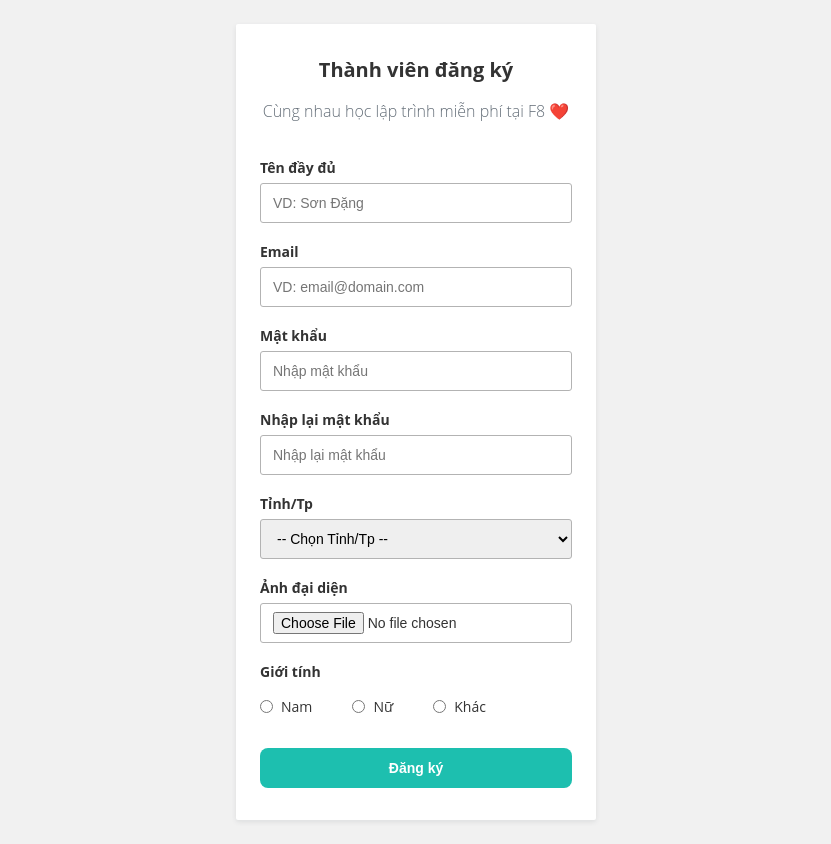
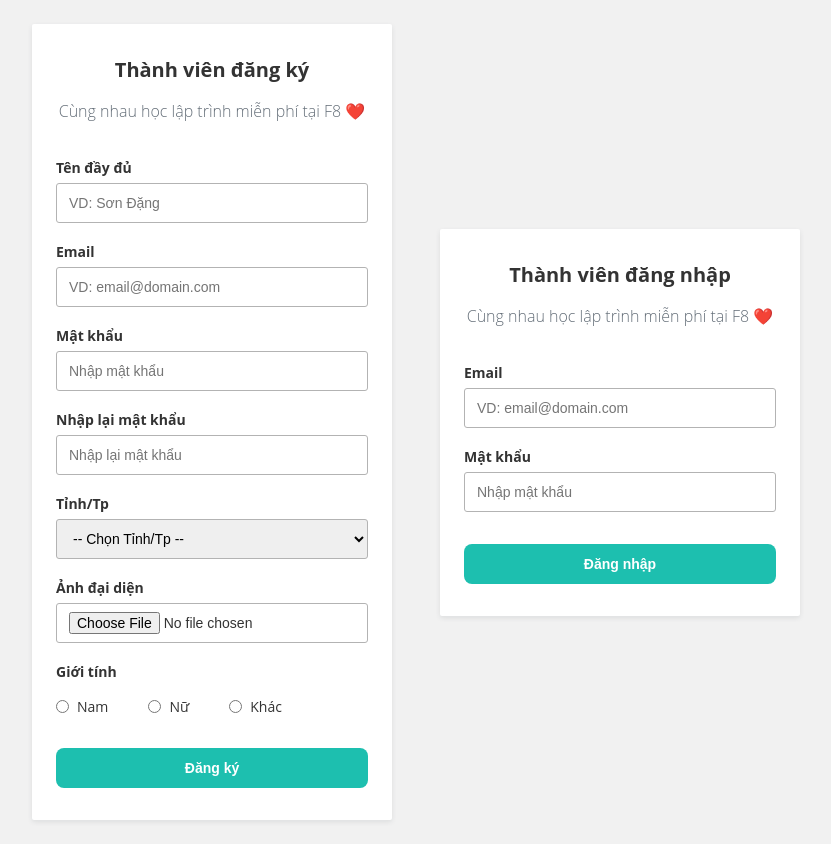
Before and after one commit to Spaceship-2K3/Validator_F8-01, a plain HTML site: page index.html in a window 1280 px wide. Shown: the whole page, without its empty margins (224-1055 px from the left). Drawn offline with Linux system fonts and the light colour scheme.

Commit message:
create form login

```diff
--- a/index.html
+++ b/index.html
@@ -109,10 +109,43 @@
 
                 <button class="form-submit">Đăng ký</button>
             </form>
+            <form action="" method="POST" class="form" id="form-2">
+                <h3 class="heading">Thành viên đăng nhập</h3>
+                <p class="desc">Cùng nhau học lập trình miễn phí tại F8 ❤️</p>
+
+                <div class="spacer"></div>
+
+                <div class="form-group">
+                    <label for="email" class="form-label">Email</label>
+                    <input
+                        id="email"
+                        name="email"
+                        type="text"
+                        placeholder="VD: email@domain.com"
+                        class="form-control"
+                    />
+                    <span class="form-message"></span>
+                </div>
+
+                <div class="form-group">
+                    <label for="password" class="form-label">Mật khẩu</label>
+                    <input
+                        id="password"
+                        name="password"
+                        type="password"
+                        placeholder="Nhập mật khẩu"
+                        class="form-control"
+                    />
+                    <span class="form-message"></span>
+                </div>
+
+                <button class="form-submit">Đăng nhập</button>
+            </form>
         </div>
         <script src="./validator.js"></script>
         <script>
             // ! Mong muon
+            // Form-1
             Validator({
                 form: "#form-1",
                 formGroupSelector: ".form-group",
@@ -153,6 +186,28 @@
                     console.log(data);
                 },
             });
+
+            // Form-2
+            Validator({
+                form: "#form-2",
+                formGroupSelector: ".form-group",
+                errorSelector: ".form-message",
+                rules: [
+                    Validator.isRequired("#email", "Vui lòng nhập trường này"),
+                    Validator.isEmail("#email", "Vui lòng nhập Email"),
+                    Validator.isRequired(
+                        "#password",
+                        "Vui lòng nhập trường này"
+                    ),
+                    Validator.minLength("#password", 6),
+                ],
+
+                // ! Mong muon khi nhan nut submit thi in ra du lieu
+                onSubmit: function (data) {
+                    // Call API
+                    console.log(data);
+                },
+            });
         </script>
     </body>
 </html>
```
